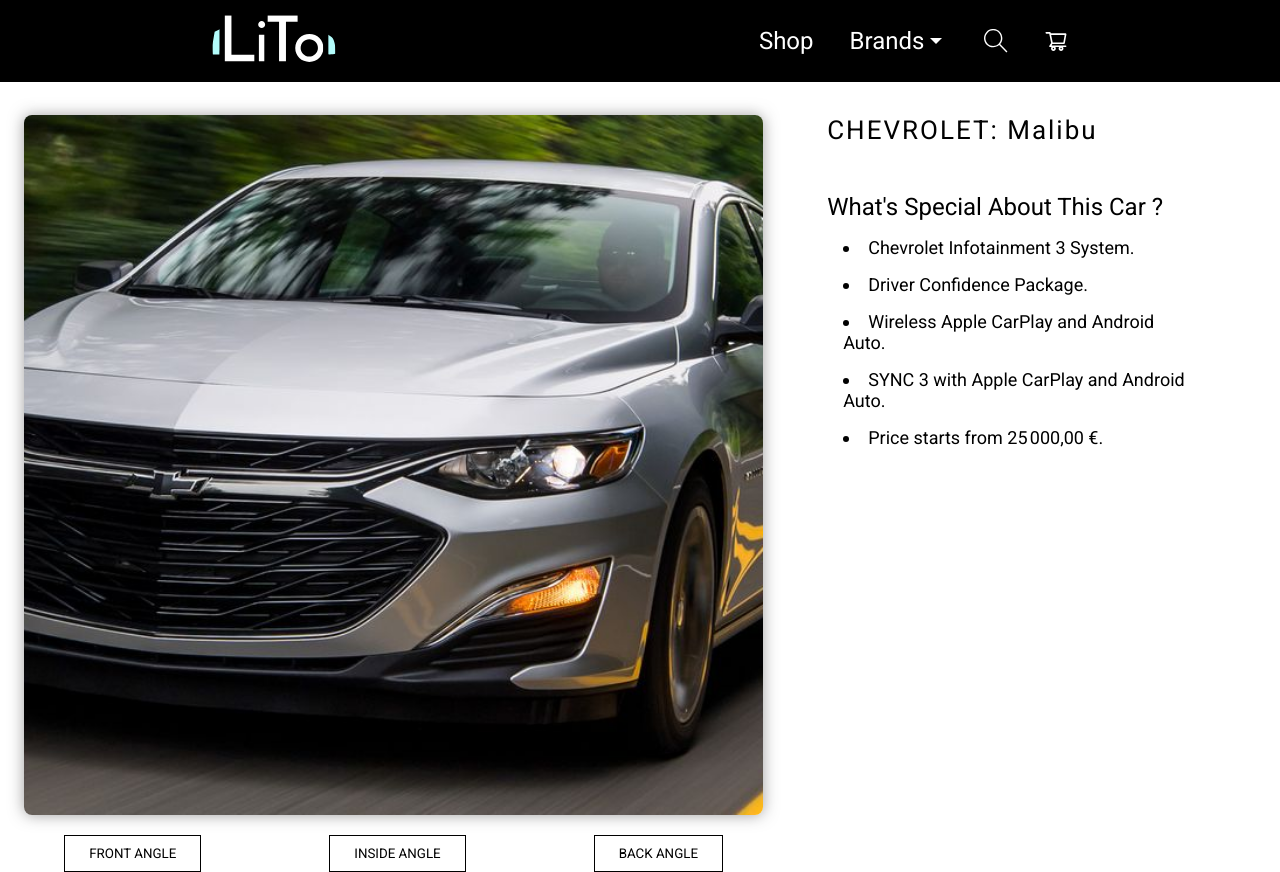
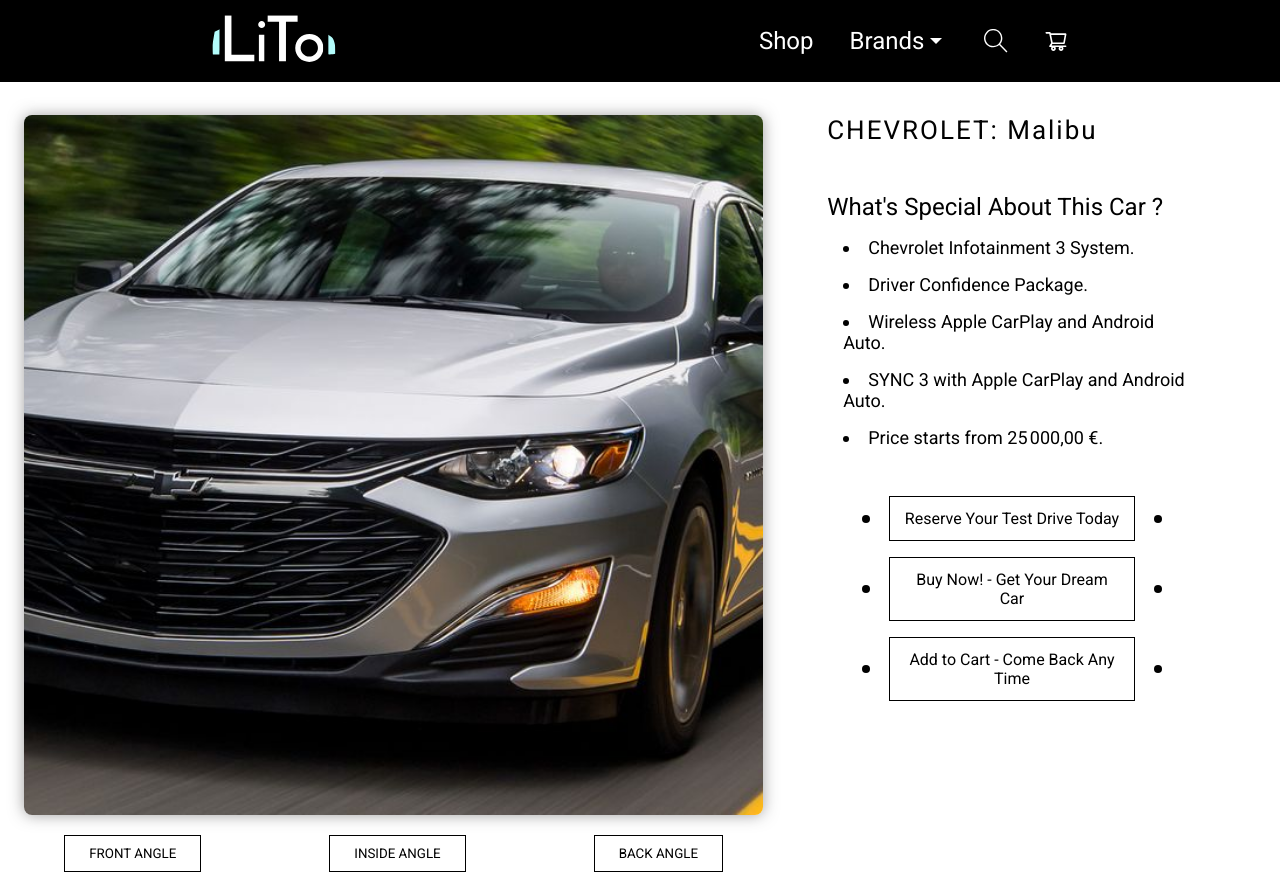
Before and after one commit to AnisKehila/LiTo, a React (Vite) app: page /LiTo/shop/Chevrolet/Malibu in a window 1280 px wide. Built offline with nearby package versions, Linux system fonts and the light colour scheme.

Commit message:
make a form for reserving a car

```diff
--- a/src/components/CarDetails.jsx
+++ b/src/components/CarDetails.jsx
@@ -1,7 +1,9 @@
 import { useState } from "react"
 import { formatPrice } from "../utils/priceFormater"
+import DriveTest from "./DriveTest";
 export default function CarDetails({car, brand}) {
     const [currentImg, setCurrentImg]= useState('front');
+    const [formToggle, setFormToggle]= useState(false);
     return (
         <div className="car-details">
             <div className="images">
@@ -23,7 +25,20 @@
                     {car.features.map(feature => <li key={feature}>{feature}.</li>)}
                     <li>Price starts from {formatPrice(car.price)}.</li>
                 </ul>
-
+                <div className="btns">
+                    <button onClick={() => setFormToggle(true)}>
+                        Reserve Your Test Drive Today
+                    </button>
+                    <button>
+                        Buy Now! - Get Your Dream Car
+                    </button>
+                    <button>
+                        Add to Cart - Come Back Any Time
+                    </button>
+                </div>
+            </div>
+            <div className={`form-container${formToggle ? ' active' : ''}`}>
+                <DriveTest setFormToggle={setFormToggle} />
             </div>
         </div>
     )
--- /dev/null
+++ b/src/components/DriveTest.jsx
@@ -0,0 +1,43 @@
+import {  useEffect, useRef } from "react";
+export default function DriveTest({setFormToggle}) {
+    const formRef = useRef(null)
+    const closeForm = () => {
+        setFormToggle(false);
+    }
+    useEffect(() => {
+        const removeForm = (event) => {
+            if(formRef.current && !formRef.current.contains(event.target)) {
+                closeForm()
+            }
+        }
+        document.addEventListener('mousedown', removeForm);
+        return () => document.removeEventListener('mousedown', removeForm)
+    }, []);
+    return (
+        <div className="form" ref={formRef}>
+            <div className="form-header">
+                <h2>Reserve For A Drive Test</h2>
+            </div>
+            <div className="form-body">
+                <div>
+                    <label htmlFor="email" className="email">
+                        Email :
+                    </label>
+                    <input name="email" placeholder="Enter Your Email Here"  />
+                </div>
+                <div>
+                    <label htmlFor="pnum">Phone Number :</label>
+                    <input name="pnum" placeholder="Enter Your Phone Number Here"  />
+                </div>
+                <div>
+                    <label htmlFor="adress">Adresse :</label>
+                    <input name="adress" placeholder="Enter Your Adresse Here"  />
+                </div>
+            </div>
+            <div className="form-footer">
+                <button onClick={closeForm}>Cancel</button>
+                <button className="submit" onClick={closeForm}>Submit</button>
+            </div>
+        </div>
+    )
+}
--- a/src/index.scss
+++ b/src/index.scss
@@ -528,6 +528,130 @@
                     font-size: 18px;
                 }
             }
+            .btns {
+                margin-top: 48px;
+                display: flex;
+                flex-direction: column;
+                align-items: center;
+                gap: 16px;
+                button {
+                    background: none;
+                    border: 1px solid black;
+                    padding: 12px ;
+                    width: calc(100% - 124px);
+                    cursor: pointer;
+                    font-size: 16px;
+                    position: relative;
+                    transition: .6s;
+                    &::after,
+                    &::before {
+                        content: '';
+                        width: 8px;
+                        height: 8px;
+                        background-color: #000;
+                        border-radius: 50%;
+                        position: absolute;
+                        top: 50%;
+                        transform: translateY(-50%);
+                        transition: .2s;
+                    }
+                    &::after {
+                        left: -28px;
+                    }
+                    &::before {
+                        right: -28px;
+                    }
+                    &:hover {
+                        &::after {
+                            left: 0px;
+                        }
+                        &::before {
+                            right: 0px;
+                        }
+                    }
+                }
+            }
+        }
+    }
+    .form-container.active {
+        width: 100%;
+        height: 100%;
+    }
+    .form-container {
+        position: absolute;
+        width: 0;
+        height: 0;
+        left: 50%;
+        top: 50%;
+        transform: translate(-50%, -50%);
+        overflow: hidden;
+        background-color: rgba(132, 132, 132, 0.35);
+        transition: .4s;
+        .form {
+            padding: 40px;
+            position: relative;
+            width: 600px;
+            height: 524px;
+            background: #FFFFFF;
+            border-radius: 16px;
+            top: 50%;
+            left: 50%;
+            transform: translate(-50%, -50%);
+            .form-header {
+                text-align: center;
+                font-weight: 500;
+                margin-bottom: 24px;
+                letter-spacing: 1.6px;
+            }
+            .form-body {
+                display: flex;
+                flex-direction: column;
+                gap: 36px;
+                div {
+                    display: flex;
+                    flex-direction: column;
+                    gap: 8px;
+                }
+                input {
+                    font-size: inherit;
+                    border: none;
+                    border-bottom: 2px solid black;
+                    width: calc(100% - 40px);
+                    outline: none;
+                    padding: 4px 0;
+                    &:focus {
+                        border-bottom: 2px solid #2f57eb;
+                    }
+                }
+            }
+            .form-footer {
+                display: flex;
+                justify-content: center;
+                align-items: center;
+                gap: 24px;
+                margin-top: 48px;
+                button {
+                    align-items: center;
+                    padding: 10px 16px;
+                    width: 96px;
+                    height: 44px;
+                    border-radius: 8px;
+                    cursor: pointer;
+                    border: none;
+                    color:  #1b4bf8;
+                    font-weight: 800;
+                    font-size: 16px;
+                    background: none;
+                }
+                .submit {
+                    color: #FFFFFF;
+                    background-color: #1b4bf8;
+                    transition: .2s;
+                    &:hover {
+                        background-color: #4a70fa;
+                    }
+                }
+            }
         }
     }
 }
```
